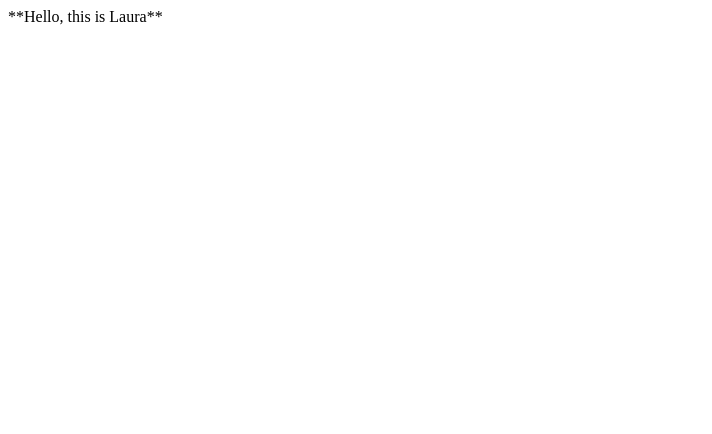
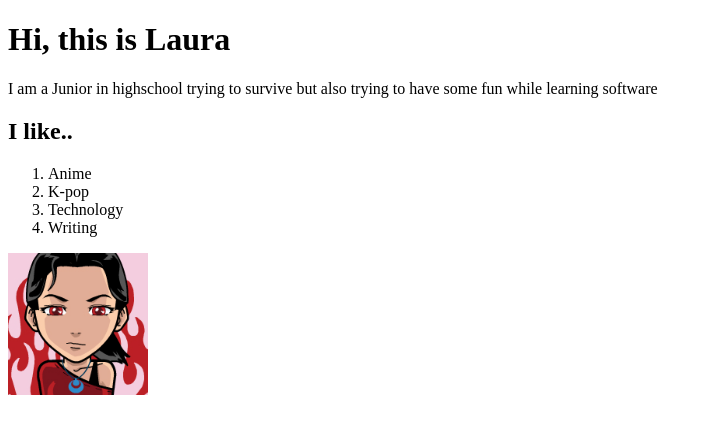
Before and after one commit to lauraa0055/gh-pages-text, a plain HTML site: page index.html in a window 1280 px wide. Shown: the whole page, without its empty margins (0-712 px from the left). Drawn offline with Linux system fonts and the light colour scheme.

Commit message:
add more text and image

```diff
--- a/index.html
+++ b/index.html
@@ -6,9 +6,19 @@
   </head>
   <body>
 
-  **Hello, this is Laura**
+  <h1>Hi, this is Laura</h1>
+   <p> I am a Junior in highschool trying to survive but also trying to have some fun while learning software</p>
 
+   <h2> I like..</h2>
 
+   <ol>
+       <li> Anime </li>
+       <li> K-pop </li>
+       <li> Technology </li>
+       <li> Writing </li>
+   </ol>
+
+  <img src = "laura.a.png" width = "140" height = "142">
 
   </body>
 </html>
```
Also changed, not shown: laura.a.png (added).
